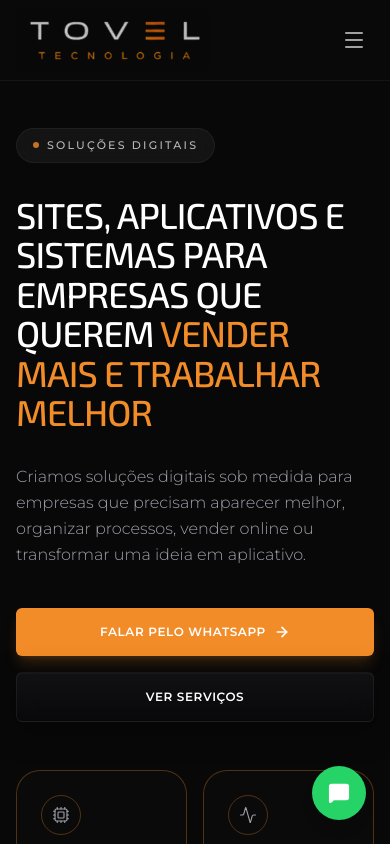
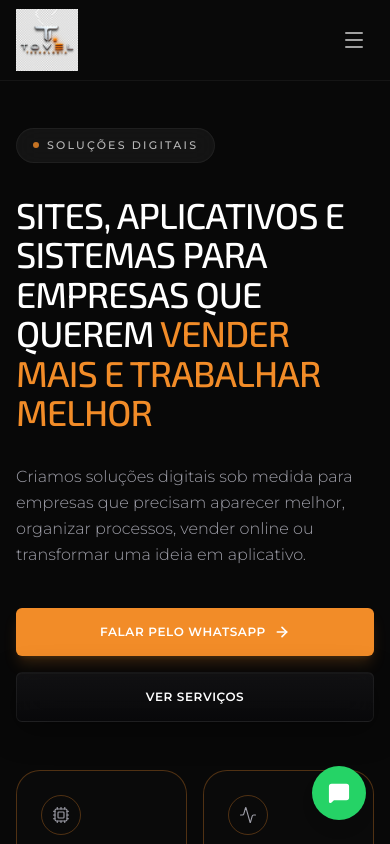
Before and after one commit to rodrigokania-droid/Tovel-tech, a React (Vite) app: page / in a window 390 px wide. Shown: the top 844 px of the page. Built offline with nearby package versions, Linux system fonts and the light colour scheme.

Commit message:
feat: implement responsive Header component with navigation and CTA button

```diff
--- a/src/components/Header.tsx
+++ b/src/components/Header.tsx
@@ -36,9 +36,10 @@ export default function Header({ activePage, setActivePage }: HeaderProps) {
             onClick={() => handleNavClick('home')}
             id="header-logo-container"
           >
-            <TransparentLogo
-              src="/logo-menu.webp"
-              className="h-[62px] w-auto object-contain mix-blend-screen group-hover:scale-[1.02] transition-transform duration-300"
+            <img
+              src="/logo-transparent.png"
+              alt="Tovel Tecnologia"
+              className="h-[62px] w-auto object-contain group-hover:scale-[1.02] transition-transform duration-300"
             />
           </div>
 
```
